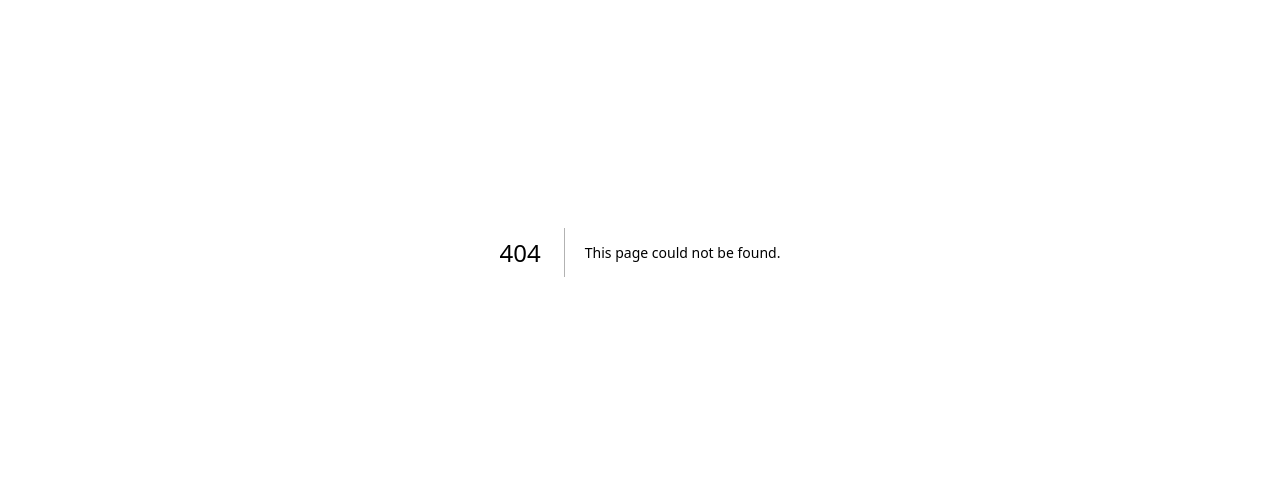
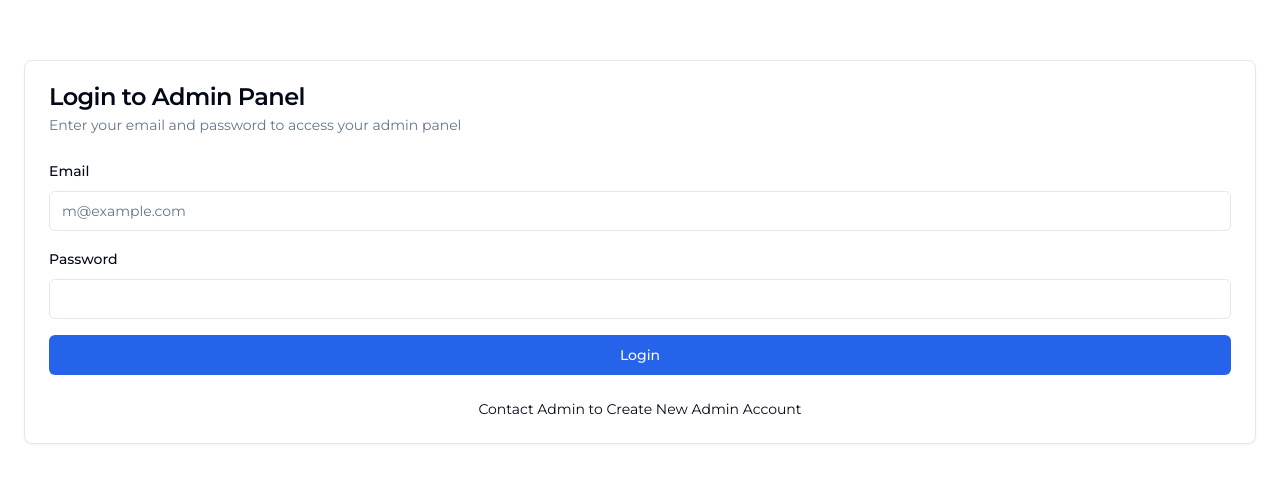
Before and after one commit to Matthew-uk/QWM, a Next.js app: page /admin-login in a window 1280 px wide. Before the commit this address had no page. Shown: the part 148-630 px from the top of the page. Built offline with nearby package versions, Linux system fonts and the light colour scheme; no server answers.

Commit message:
Fixed data scope in admin panel, data now updates properly

```diff
--- /dev/null
+++ b/src/app/admin-login/page.tsx
@@ -0,0 +1,131 @@
+'use client';
+import axios from 'axios';
+import { useForm } from 'react-hook-form';
+import { Button } from '@/components/ui/button';
+import { Input } from '@/components/ui/input';
+import {
+  Card,
+  CardContent,
+  CardDescription,
+  CardFooter,
+  CardHeader,
+  CardTitle,
+} from '@/components/ui/card';
+import { useState } from 'react';
+import Image from 'next/image';
+import { useRouter } from 'next/navigation';
+import { loginAdmin } from '@/lib/actions/admin.actions';
+import { toast } from 'react-toastify';
+
+interface LoginFormInputs {
+  email: string;
+  password: string;
+}
+
+const LoginPage = () => {
+  const [loading, setLoading] = useState<boolean>(false);
+  const {
+    register,
+    handleSubmit,
+    formState: { errors },
+  } = useForm<LoginFormInputs>();
+  const router = useRouter();
+  const [error, setError] = useState<string | null>(null);
+
+  const onSubmit = async (data: LoginFormInputs) => {
+    const { email, password } = data;
+    try {
+      setLoading(true);
+      const result = await loginAdmin(email, password);
+      console.log(result);
+      router.push('/admin');
+      toast.success('Welcome back Admin');
+    } catch (error: any) {
+      toast.error(error.message || 'Error Loggin in');
+      setError(error.message || 'Error Logging in');
+    } finally {
+      setLoading(false);
+    }
+  };
+
+  return (
+    <div className="flex h-screen items-center justify-center px-6">
+      <Card className="w-full font-montserrat">
+        <CardHeader>
+          <CardTitle>Login to Admin Panel</CardTitle>
+          <CardDescription>
+            Enter your email and password to access your admin panel
+          </CardDescription>
+        </CardHeader>
+        <CardContent>
+          <form onSubmit={handleSubmit(onSubmit)}>
+            <div className="space-y-4">
+              <div className="space-y-2">
+                <label
+                  htmlFor="email"
+                  className="text-sm font-medium leading-none peer-disabled:cursor-not-allowed peer-disabled:opacity-70"
+                >
+                  Email
+                </label>
+                <Input
+                  id="email"
+                  type="email"
+                  placeholder="m@example.com"
+                  {...register('email', { required: 'Email is required' })}
+                />
+                {errors.email && (
+                  <p className="text-sm text-red-500">{errors.email.message}</p>
+                )}
+              </div>
+              <div className="space-y-2">
+                <label
+                  htmlFor="password"
+                  className="text-sm font-medium leading-none peer-disabled:cursor-not-allowed peer-disabled:opacity-70"
+                >
+                  Password
+                </label>
+                <Input
+                  id="password"
+                  type="password"
+                  {...register('password', {
+                    required: 'Password is required',
+                  })}
+                />
+                {errors.password && (
+                  <p className="text-sm text-red-500">
+                    {errors.password.message}
+                  </p>
+                )}
+              </div>
+            </div>
+            <Button type="submit" className="w-full mt-4">
+              {loading ? (
+                <Image
+                  src={'/assets/loader.svg'}
+                  alt=""
+                  width={22}
+                  height={22}
+                />
+              ) : (
+                'Login'
+              )}
+            </Button>
+          </form>
+        </CardContent>
+        <CardFooter className="flex flex-col space-y-4">
+          <div className="text-sm text-center">
+            Contact Admin to Create New Admin Account{' '}
+            {/* <Link href="/register" className="text-blue-600 hover:underline">
+            Register here
+          </Link> */}
+            {/* <div className="bg-red-400">
+            <Image src={'/media/loader.svg'} alt="" width={300} height={300} />
+          </div> */}
+          </div>
+        </CardFooter>
+      </Card>
+    </div>
+  );
+};
+
+export default LoginPage;
--- a/src/app/admin/login/page.tsx
+++ b/src/app/admin/login/page.tsx
@@ -16,6 +16,7 @@ import { useState } from 'react';
 import Image from 'next/image';
 import { useRouter } from 'next/navigation';
 import { loginAdmin } from '@/lib/actions/admin.actions';
+import { toast } from 'react-toastify';
 
 interface LoginFormInputs {
   email: string;
@@ -38,8 +39,14 @@ const LoginPage = () => {
       setLoading(true);
       const result = await loginAdmin(email, password);
       console.log(result);
+      toast.success('Welcome back Admin', {
+        className: 'font-montserrat font-medium',
+      });
       router.push('/admin');
     } catch (error: any) {
+      toast.error(error.message || 'Error Logging in', {
+        className: 'font-montserrat font-medium',
+      });
       setError(error.message || 'Error Logging in');
     } finally {
       setLoading(false);
@@ -93,9 +100,9 @@ const LoginPage = () => {
               )}
             </div>
           </div>
-          <Button type="submit" className="w-full mt-4">
+          <Button type="submit" className="w-full mt-4" disabled={loading}>
             {loading ? (
-              <Image src={'/media/loader.svg'} alt="" width={22} height={22} />
+              <Image src={'/assets/loader.svg'} alt="" width={22} height={22} />
             ) : (
               'Login'
             )}
--- a/src/app/admin/page.tsx
+++ b/src/app/admin/page.tsx
@@ -4,9 +4,21 @@ import { Overview } from '@/components/custom/admin/Overview';
 import { RecentTransactions } from '@/components/custom/admin/RecentTransactions';
 import { UserStats } from '@/components/custom/admin/UserStats';
 import { useAdminStore } from '@/store/store';
+import { useTransactionsStore } from '@/store/transaction';
+import { useEffect, useState } from 'react';
 
 export default function AdminDashboard() {
-  const { admins, transactions } = useAdminStore();
+  const { admins } = useAdminStore();
+  const { transactions } = useTransactionsStore(); // Fetch transactions
+  const [totalWithdrawal, setTotalWithdrawal] = useState<number>(0);
+  useEffect(() => {
+    const total = transactions.reduce((accumulator, transaction) => {
+      console.log(transaction.amount);
+      return accumulator + transaction.amount;
+    }, 0);
+    console.log('This is the total:', total);
+    setTotalWithdrawal(total);
+  }, [transactions]);
   return (
     <div className="space-y-6">
       <h1 className="text-3xl font-bold tracking-tight">Dashboard</h1>
@@ -63,8 +75,11 @@ export default function AdminDashboard() {
         </Card>
         <Card>
           <CardHeader className="flex flex-row items-center justify-between space-y-0 pb-2">
-            <CardTitle className="text-sm font-medium">Total Revenue</CardTitle>
-            <svg
+            <CardTitle className="text-sm font-medium">
+              Total Withdrawals processed
+            </CardTitle>
+            <span className="text-gray-500">₦</span>
+            {/* <svg
               xmlns="http://www.w3.org/2000/svg"
               viewBox="0 0 24 24"
               fill="none"
@@ -75,10 +90,12 @@ export default function AdminDashboard() {
               className="h-4 w-4 text-muted-foreground"
             >
               <path d="M12 2v20M17 5H9.5a3.5 3.5 0 0 0 0 7h5a3.5 3.5 0 0 1 0 7H6" />
-            </svg>
+            </svg> */}
           </CardHeader>
           <CardContent>
-            <div className="text-2xl font-bold">$534,289</div>
+            <div className="text-2xl font-bold">
+              ₦{totalWithdrawal.toLocaleString()}
+            </div>
             <p className="text-xs text-muted-foreground">
               +8.3% from last month
             </p>
```
Also changed, not shown: public/assets/loader.svg (added).
